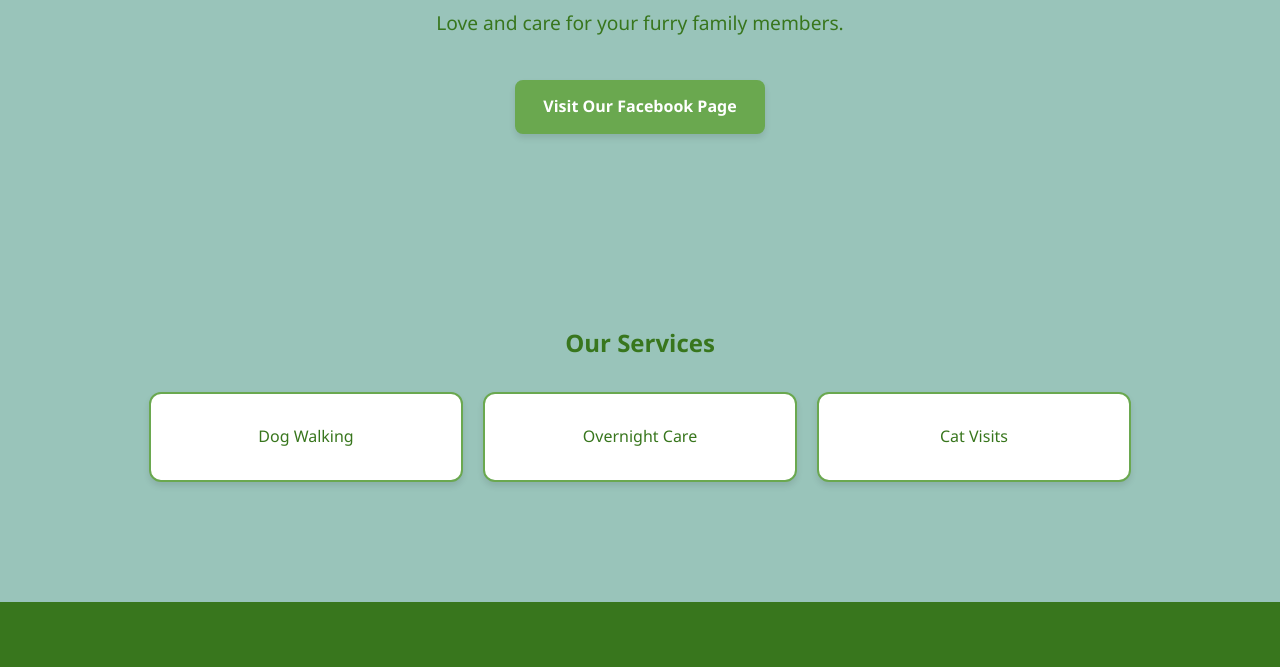
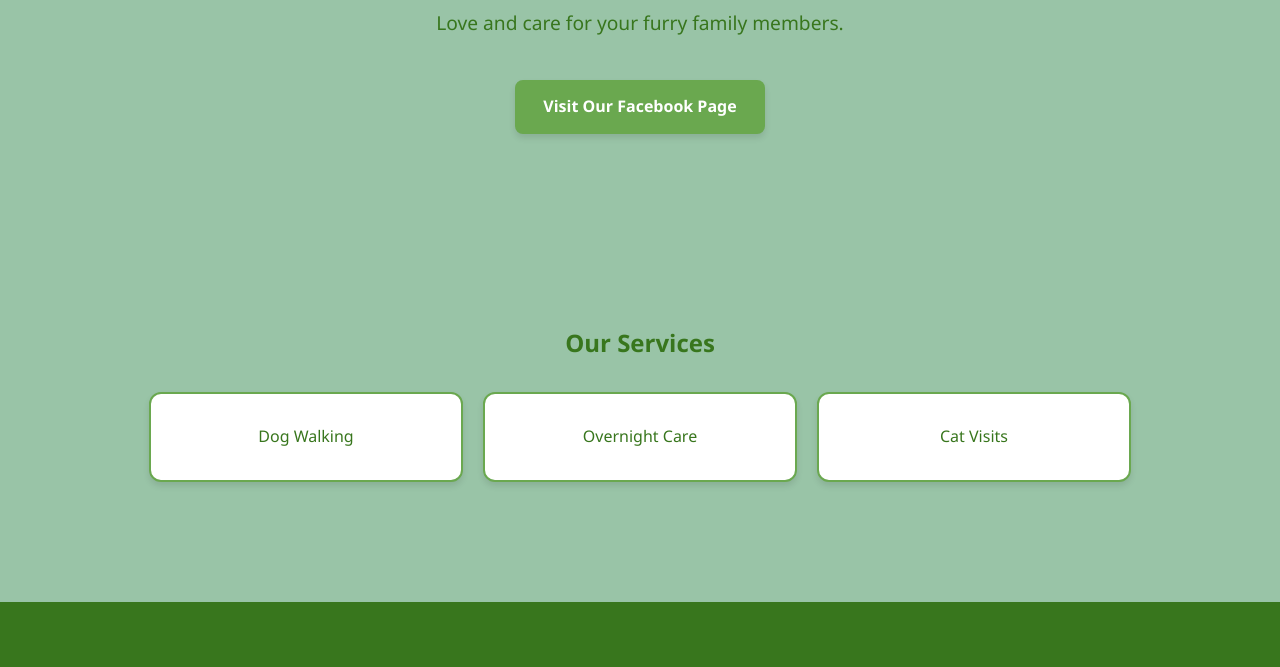
Before and after one commit to Cooper-friends/Cooper-friends, a plain HTML site: page index.html in a window 1280 px wide. Shown: the part 279-946 px from the top of the page. Drawn offline with Linux system fonts and the light colour scheme.

Commit message:
Update style.css

```diff
--- a/style.css
+++ b/style.css
@@ -2,7 +2,7 @@
 
 /* 1. Root Variables for Softer, Minty Colors */
 :root {
-    --bg-mint: #99c4ba;       /* Very Light Mint Background (Almost white) */
+    --bg-mint: #99c4a7;       /* Very Light Mint Background (Almost white) */
     --text-dark-green: #38761d; /* Muted Forest Green for main headings/footer */
     --accent-green: #6aa84f;    /* Softer, Mid-Tone Green for Facebook button */
     --white: #ffffff;
```
